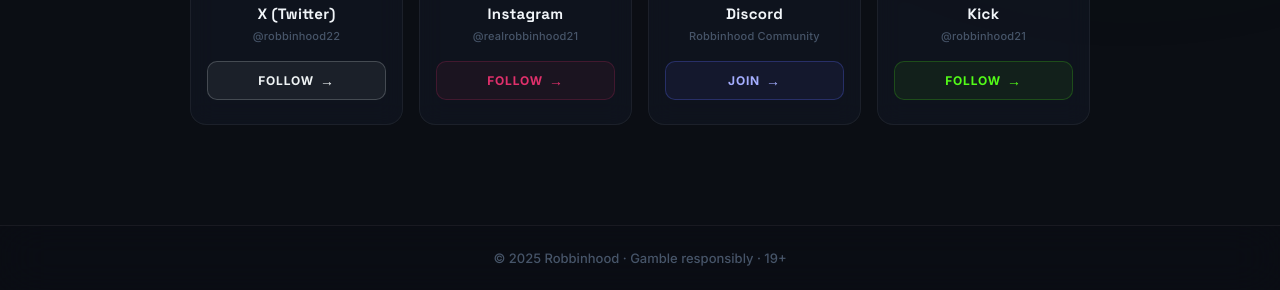
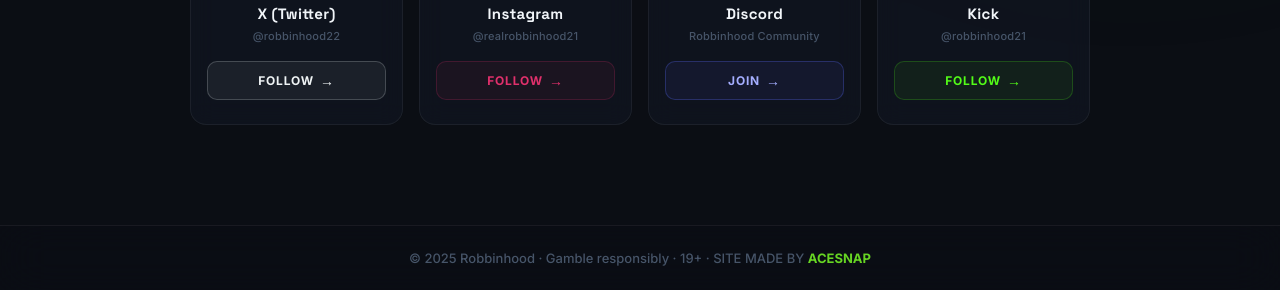
Before and after one commit to softcottonbaby/robbinhoodsite, a website: page index.html in a window 1280 px wide. Shown: the part 1193-1483 px from the top of the page. Drawn offline with Linux system fonts and the light colour scheme.

Commit message:
new changes

```diff
--- a/index.html
+++ b/index.html
@@ -613,7 +613,7 @@
 </div>
 
 <footer>
-  &copy; 2025 Robbinhood &middot; Gamble responsibly &middot; 19+
+  &copy; 2025 Robbinhood &middot; Gamble responsibly &middot; 19+ &middot; SITE MADE BY <a href="https://x.com/AceSnapGFX" target="_blank" style="color: var(--green); text-decoration: none; font-weight: 700;">ACESNAP</a>
 </footer>
 
 <script src="api.js"></script>
```
